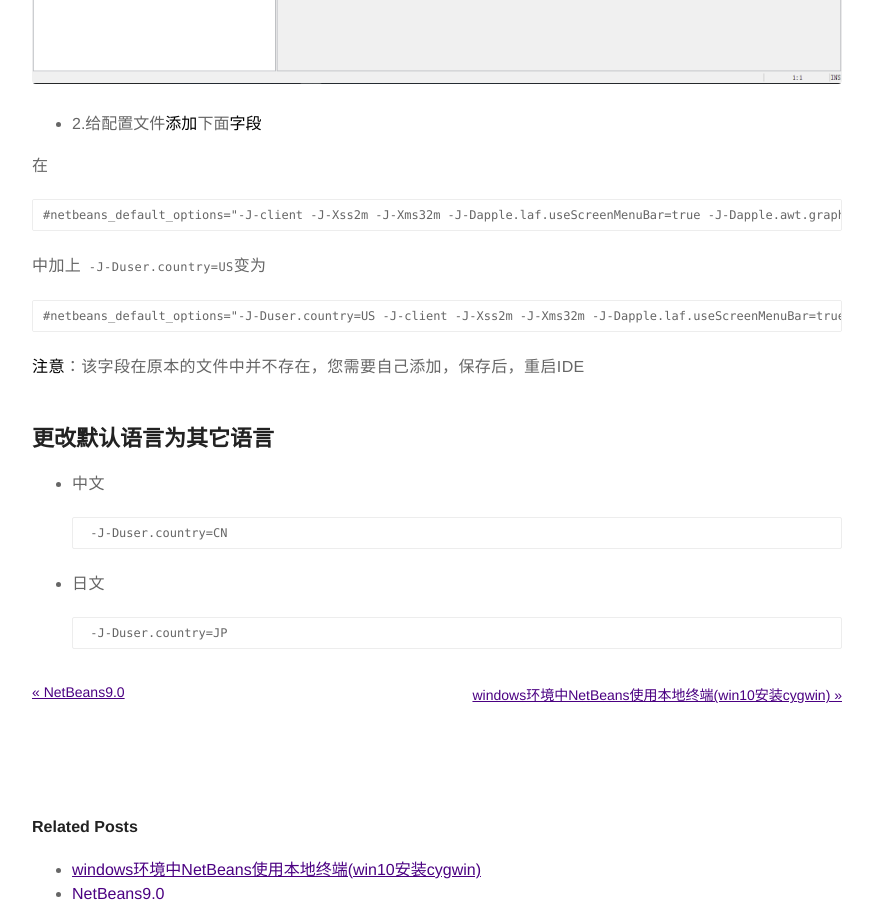
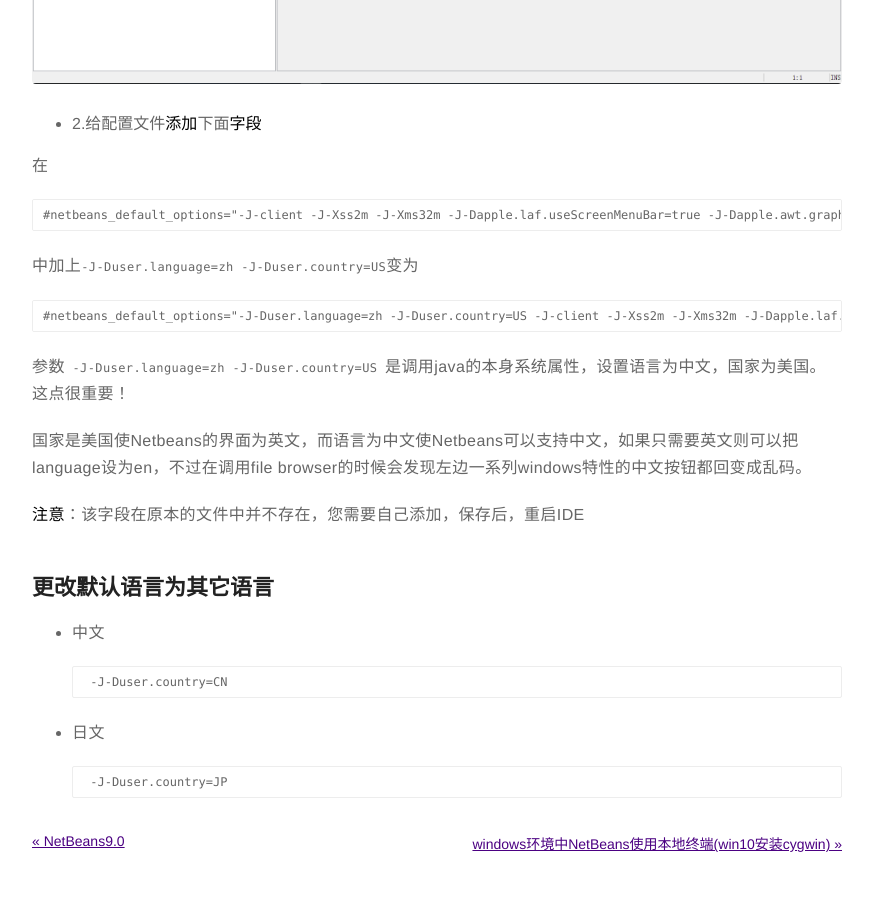
Before and after one commit to dawsonlee1790/dawsonlee1790.github.io, a Jekyll site: the page built from _posts/2018-08-02-NetBeansIDE更改默认语言.md, in a window 1280 px wide and 900 px high, scrolled down 911 px. Shown: the whole window, without its empty margins (203-1076 px from the left). Built offline with Jekyll 4.4.1, drawn with Linux system fonts in a browser that asks for light colours; comment, search, counter and statistics services are not loaded; some of the changed text lies outside the part shown.

Commit message:
《NetBeansIDE更改默认语言》更新

```diff
--- a/_posts/2018-08-02-NetBeansIDE更改默认语言.md
+++ b/_posts/2018-08-02-NetBeansIDE更改默认语言.md
@@ -33,12 +33,14 @@
 
 
 
-中加上` -J-Duser.country=US`变为
+中加上`-J-Duser.language=zh -J-Duser.country=US`变为
 
 
-	#netbeans_default_options="-J-Duser.country=US -J-client -J-Xss2m -J-Xms32m -J-Dapple.laf.useScreenMenuBar=true -J-Dapple.awt.graphics.UseQuartz=true -J-Dsun.java2d.noddraw=true -J-Dsun.java2d.dpiaware=true -J-Dsun.zip.disableMemoryMapping=true"
+	#netbeans_default_options="-J-Duser.language=zh -J-Duser.country=US -J-client -J-Xss2m -J-Xms32m -J-Dapple.laf.useScreenMenuBar=true -J-Dapple.awt.graphics.UseQuartz=true -J-Dsun.java2d.noddraw=true -J-Dsun.java2d.dpiaware=true -J-Dsun.zip.disableMemoryMapping=true"
 
+参数` -J-Duser.language=zh -J-Duser.country=US ` 是调用java的本身系统属性，设置语言为中文，国家为美国。这点很重要！
 
+国家是美国使Netbeans的界面为英文，而语言为中文使Netbeans可以支持中文，如果只需要英文则可以把language设为en，不过在调用file browser的时候会发现左边一系列windows特性的中文按钮都回变成乱码。
 
 **注意**：该字段在原本的文件中并不存在，您需要自己添加，保存后，重启IDE
 
```
Also changed, not shown: other parts of _posts/2018-08-02-NetBeansIDE更改默认语言.md (+1 -1 lines).
